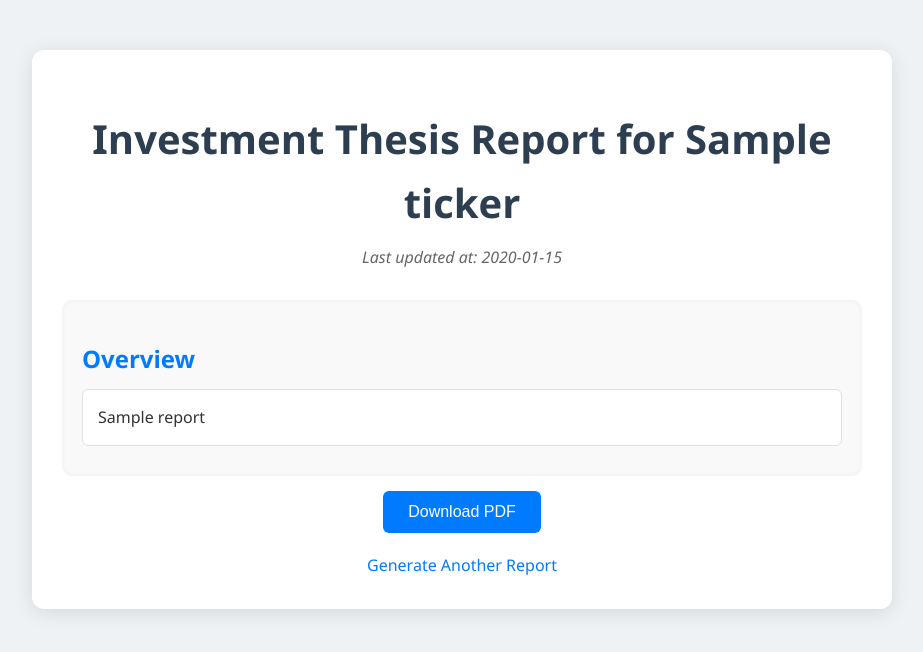
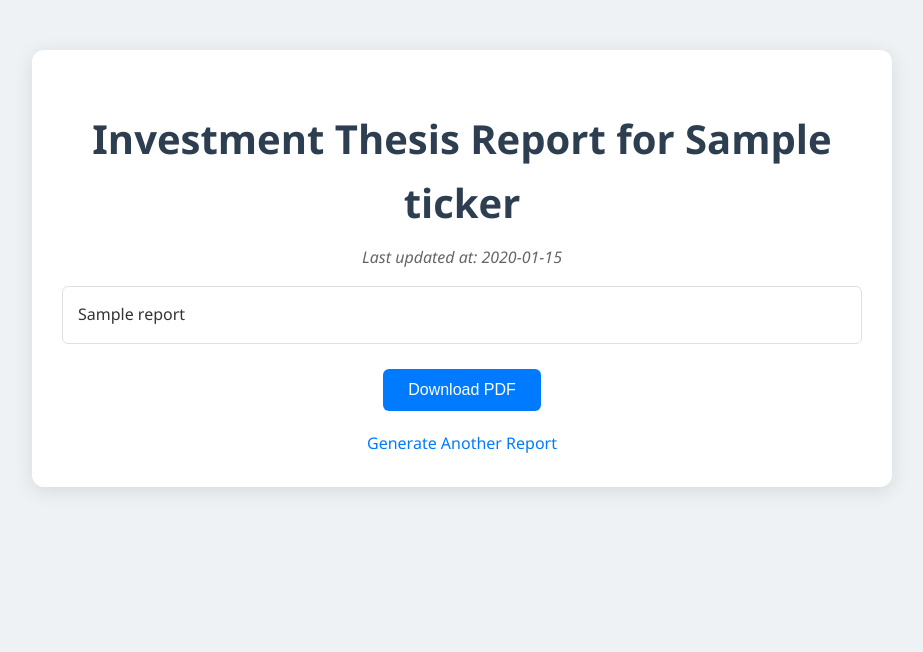
Before and after one commit to het004/Investment-Thesis-Bot, a FastAPI app: template templates/report.html in a window 1280 px wide. Shown: the top 652 px of the page, without its empty margins (178-1101 px from the left). Run offline with FastAPI, Linux system fonts and the light colour scheme; the template is opened without the code that fills it: most values are stand-ins (such as "Sample title", 1, 10 or a date in 2020).

Commit message:
chnages in report file

```diff
--- a/templates/report.html
+++ b/templates/report.html
@@ -11,14 +11,9 @@
         {% if report and ticker %}
             <h1 class="title">Investment Thesis Report for {{ ticker }}</h1>
             <p class="update-time">Last updated at: {{ last_update }}</p>
-
-            <div class="section">
-                <h2>Overview</h2>
-                <div class="report-content">
-                    {{ report | replace('\n', '<br>') | replace('## ', '</div><div class="section"><h2>') | replace('# ', '</div><div class="section"><h1>') | safe }}
-                </div>
+            <div class="report-content">
+                {{ report | replace('\n', '<br>') | replace('## ', '<h2>') | replace('# ', '<h1>') | safe }}
             </div>
-
             <form action="/download-report/{{ ticker }}" method="get">
                 <button type="submit">Download PDF</button>
             </form>
```
